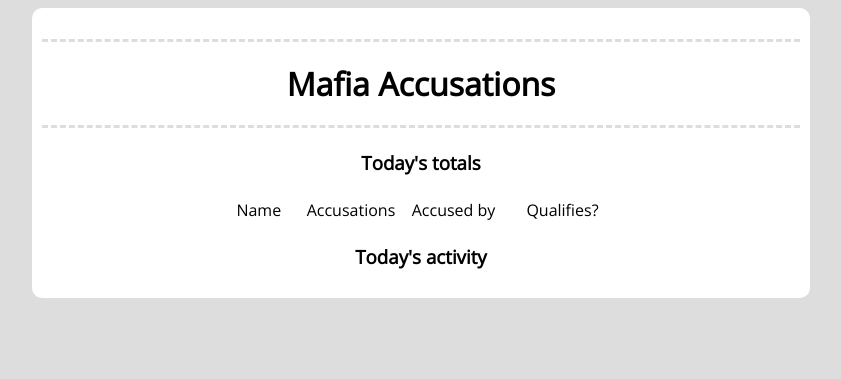
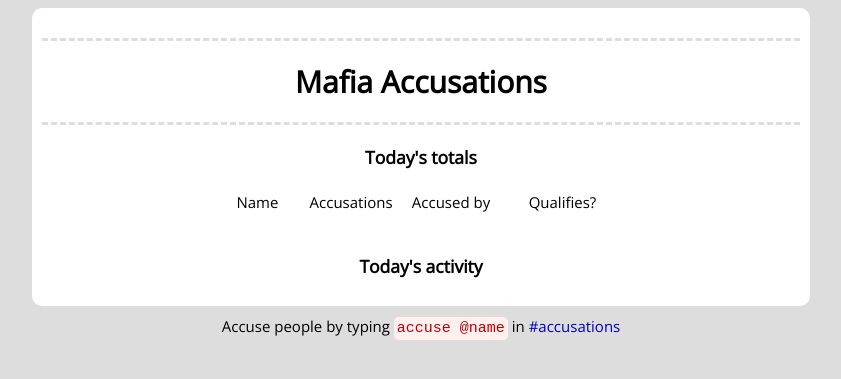
Before and after one commit to lyneca/slack_mafia, a Django app: template templates/accusations/accusations.html in a window 1280 px wide. Shown: the top 379 px of the page, without its empty margins (219-1060 px from the left). Run offline with Django 3.2, Linux system fonts and the light colour scheme; the template is opened without the code that fills it, so the values that code supplies are empty; parts of the project's set-up code (start-up, migrations or seed data) failed here and were passed over.

Commit message:
redesigned again

```diff
--- a/templates/accusations/accusations.html
+++ b/templates/accusations/accusations.html
@@ -8,8 +8,8 @@
         body {
             background-color: #dddddd;
             font-family: 'Open Sans', sans-serif;
+            font-size: 15px;
         }
-
 
         td {
             padding: 3px;
@@ -23,7 +23,11 @@
             border-radius: 10px;
             padding: 10px;
         }
-
+        .foot {
+            text-align: center;
+            margin: auto;
+            padding: 10px;
+        }
         .accuser {
             text-align: left;
             vertical-align: top;
@@ -60,6 +64,26 @@
             margin: auto;
         }
 
+        .code {
+            border-radius: 5px;
+            background-color: #fff0f0;
+            color: #bb0000;
+            font-family: "Courier New", monospace;
+            padding: 3px;
+        }
+
+        .slack_link {
+            color: #0000bb;
+        }
+
+        a:link, a:visited {
+            text-decoration: none;
+        }
+
+        a:hover, a:active {
+            text-decoration: underline;
+        }
+
         #title {
             border-top: dashed #dddddd;
             border-bottom: dashed #dddddd;
@@ -94,7 +118,7 @@
             <td class="type_absolve">No{% endif %}</td>
         </tr>
         {% endfor %}
-    </table>
+    </table><br />
     <h3>Today's activity</h3>
     <table width="50%" align="center">
         {% for accusation in accusation_list %}
@@ -107,5 +131,10 @@
         {% endfor %}
     </table>
 </div>
+<div class="foot">
+    Accuse people by typing
+    <span class="code">accuse @name</span> in
+    <a class="slack_link" href="https://mafiagame4.slack.com/messages/accusations">#accusations</a>
+</div>
 </body>
 </html>
```
